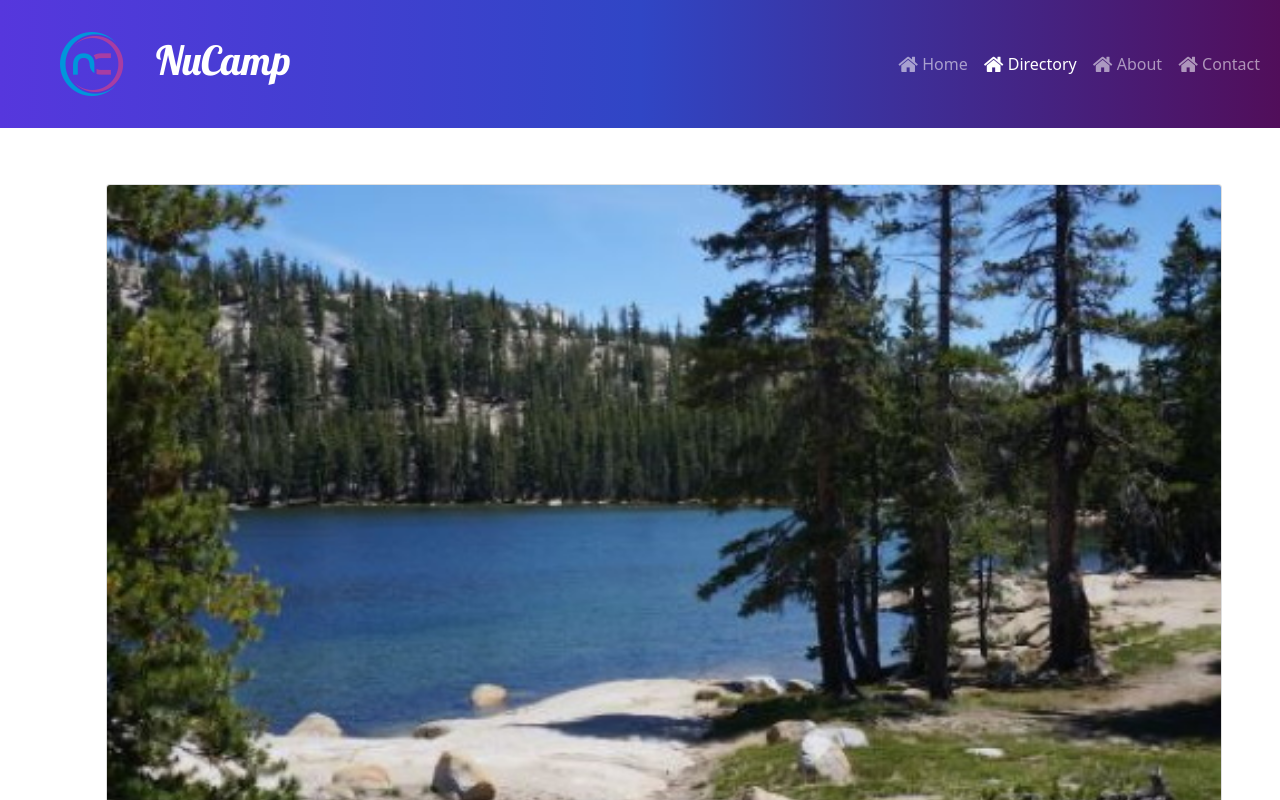
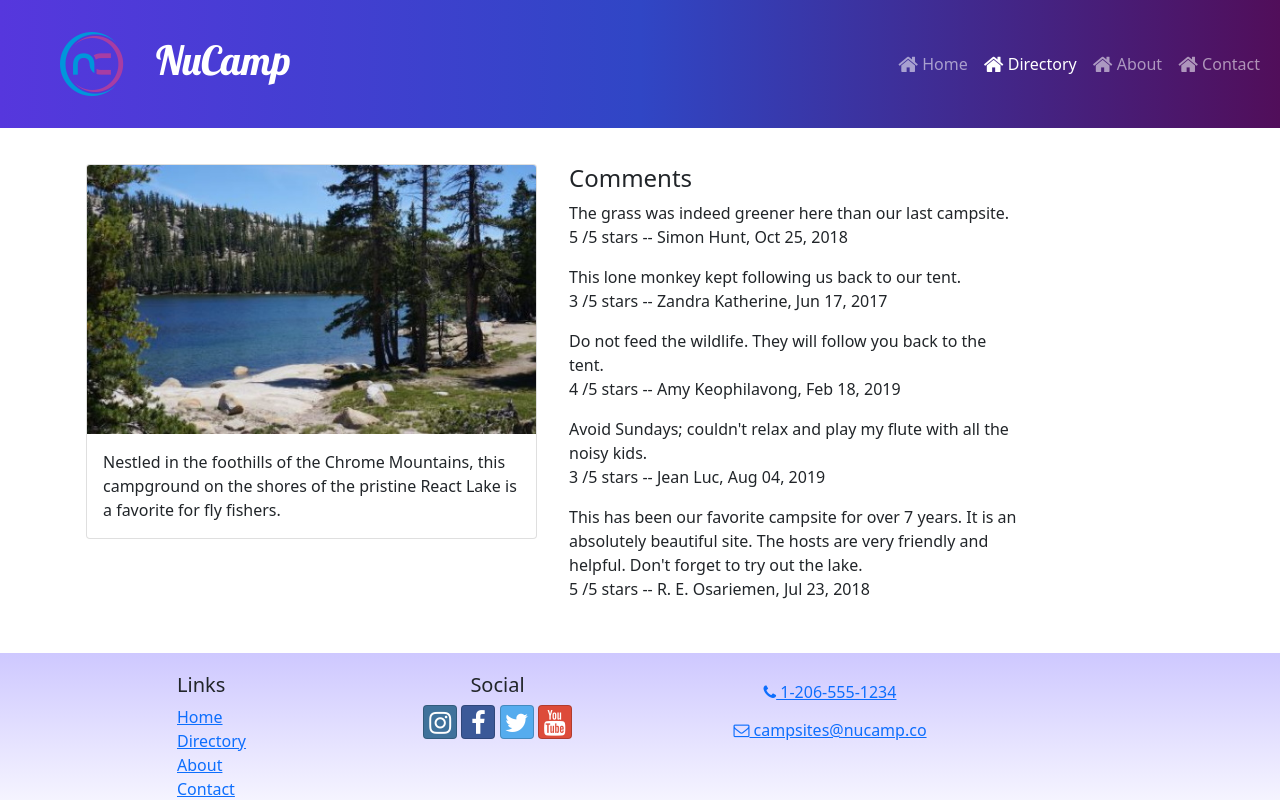
Before and after one commit to david-colon/nucampsite, a React (Create React App) app: page /directory/0 in a window 1280 px wide. Shown: the top 800 px of the page. Built offline with nearby package versions, Linux system fonts and the light colour scheme.

Commit message:
Comments

```diff
--- a/src/features/campsites/CampsiteDetail.js
+++ b/src/features/campsites/CampsiteDetail.js
@@ -4,7 +4,7 @@
     const { image, name, description } = campsite;
 
     return (
-        <Col md='12' className='m-4'>
+        <Col md='5' className='m-1'>
             <Card>
                 <CardImg top src={image} alt={name} />
                 <CardBody>
--- /dev/null
+++ b/src/features/comments/Comment.js
@@ -0,0 +1,16 @@
+import { formatDate } from "../../utils/formatDate";
+
+const Comment = ({ comment }) => {
+
+    const { text: commentText, rating, author, date } = comment;
+
+    return (
+        <p>
+            {commentText}
+            <br />
+            {rating} /5 stars -- {author}, {formatDate(date)}
+        </p>
+    );
+};
+
+export default Comment;
--- /dev/null
+++ b/src/features/comments/CommentsList.js
@@ -0,0 +1,27 @@
+import { Col } from "reactstrap";
+import Comment from "./Comment";
+import { selectCommentsByCampsiteId } from "./commentsSlice";
+
+const CommentsList = ({ campsiteId }) => {
+    const comments = selectCommentsByCampsiteId(campsiteId); // get only comments for the specific ID passed by CampsiteDetailPage
+
+    if (comments && comments.length > 0) {
+        return (
+            <Col md='5' className='m-1'>
+                <h4>Comments</h4>
+                {
+                    comments.map((comment) => {
+                        return <Comment key={comment.id} comment={comment} />;
+                    })
+                }
+            </Col>
+        );
+    }
+    return (
+        <Col md='5' className='m-1'>
+            There are no comments for this campsite yet.
+        </Col>
+    );
+};
+
+export default CommentsList;
--- /dev/null
+++ b/src/features/comments/commentsSlice.js
@@ -0,0 +1,7 @@
+import { COMMENTS } from '../../app/shared/COMMENTS';
+
+export const selectCommentsByCampsiteId = (campsiteId) => {
+    return COMMENTS.filter(
+        (comment) => comment.campsiteId === parseInt(campsiteId)
+    );
+};
--- a/src/pages/CampsiteDetailPage.js
+++ b/src/pages/CampsiteDetailPage.js
@@ -2,6 +2,7 @@
 import { useParams } from 'react-router-dom'
 import { selectCampsiteById } from '../features/campsites/campsitesSlice'
 import CampsiteDetail from '../features/campsites/CampsiteDetail'
+import CommentsList from "../features/comments/CommentsList"
 
 const CampsiteDetailPage = () => {
     const { campsiteId } = useParams();
@@ -11,6 +12,7 @@
         <Container>
             <Row>
                 <CampsiteDetail campsite={campsite} />
+                <CommentsList campsiteId={campsiteId} />
             </Row>
         </Container>
     );
--- /dev/null
+++ b/src/utils/formatDate.js
@@ -0,0 +1,7 @@
+export const formatDate = (date) => {
+    return new Intl.DateTimeFormat('en-US', {
+        year: 'numeric',
+        month: 'short',
+        day: '2-digit'
+    }).format(new Date(Date.parse(date)));
+};
```
